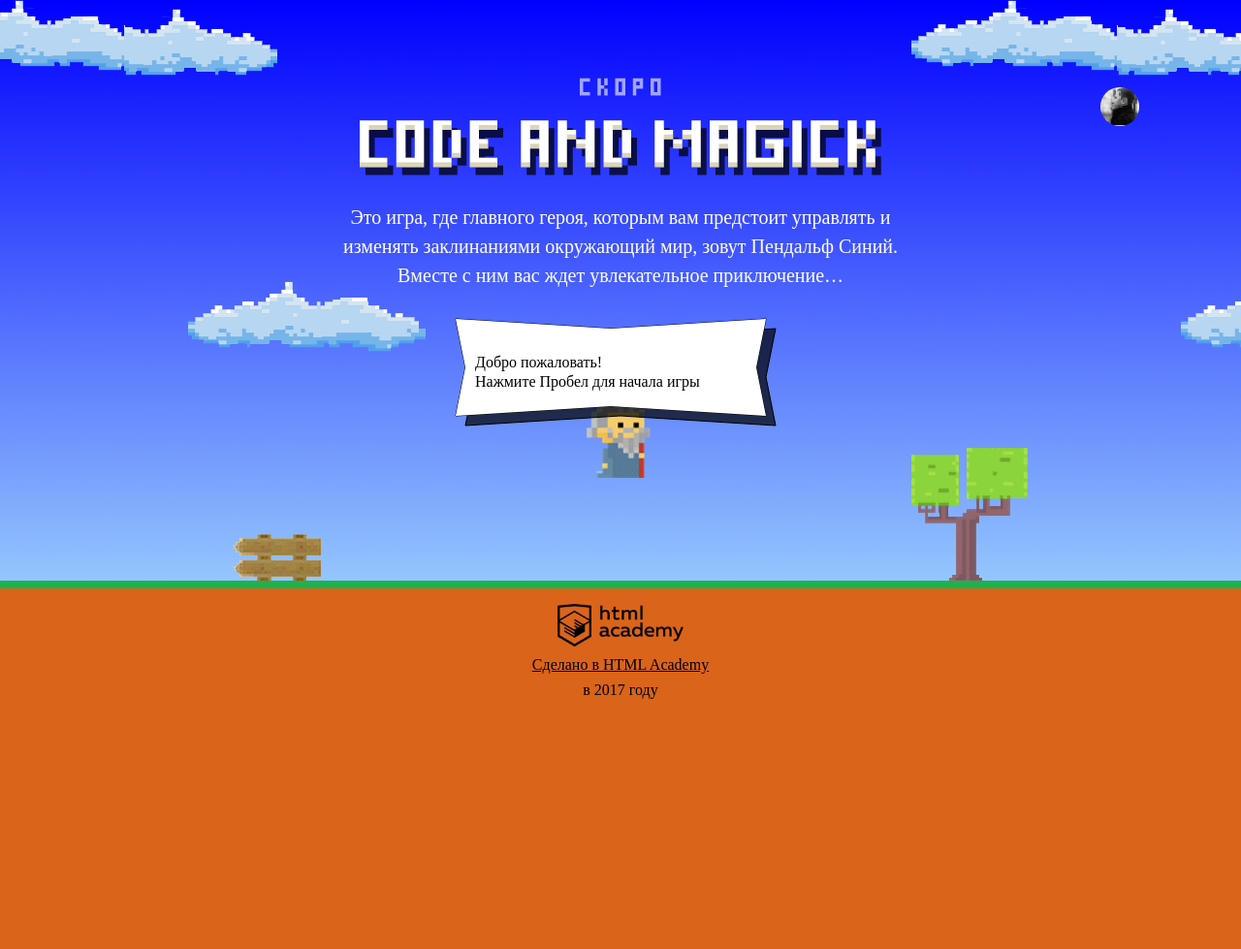
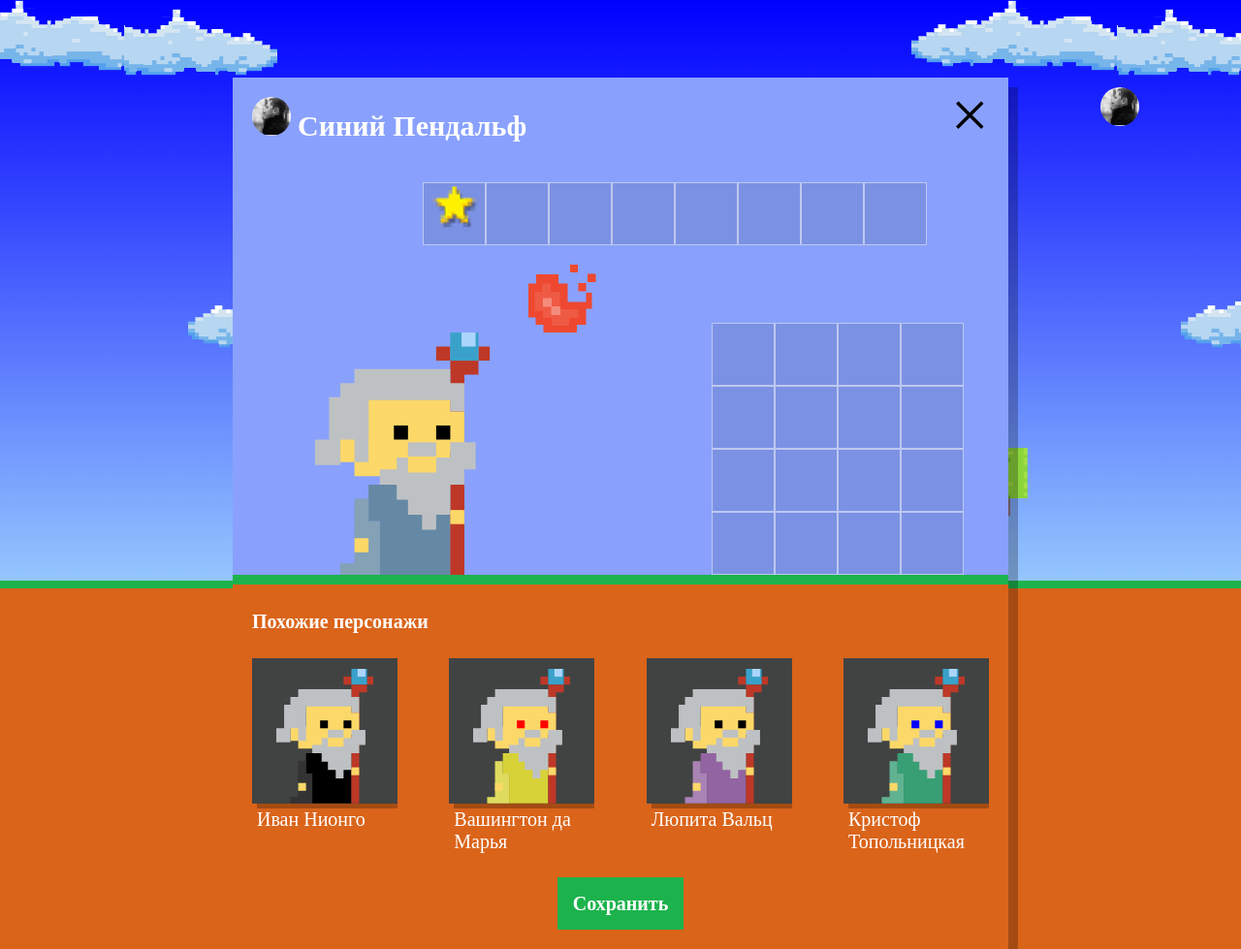
Before and after one commit to designow/1167871-code-and-magick-19, a website: page index.html in a window 1280 px wide. Shown: the whole page at 97% size. Before the commit the page ends 800 px from the top, so only its background shows below. Drawn offline with Linux system fonts and the light colour scheme; a web font is replaced by a local one.

Commit message:
Add setup.js

```diff
--- a/index.html
+++ b/index.html
@@ -1,5 +1,6 @@
 <!DOCTYPE html>
 <html>
+
 <head>
   <meta charset="utf-8">
   <link rel="stylesheet" href="https://fonts.googleapis.com/css?family=PT+Mono&subset=latin,cyrillic">
@@ -7,6 +8,7 @@
   <link rel="shortcut icon" href="favicon.ico" type="image/x-icon">
   <title>Код и Магия</title>
 </head>
+
 <body>
 
   <header>
@@ -14,35 +16,33 @@
         86">
       <g id="wizard">
         <g id="wizard-coat">
-        <polygon points="19 67 19 59 14 59 14 82 9 82 9 86 23 86 23 67 19 67"/>
-        <polygon points="19 59 19 67 23 67 23 86 48 86 48 54 19 54 19 59"/>
+          <polygon points="19 67 19 59 14 59 14 82 9 82 9 86 23 86 23 67 19 67" />
+          <polygon points="19 59 19 67 23 67 23 86 48 86 48 54 19 54 19 59" />
         </g>
         <g id="wizard-head">
           <polygon points="48 86 53 86 53 15 58 15 58 10 62 10 62 5 58 5 58 10 48 10 48 5 43 5 43 10 48 10 48 14 48 86"
-                 fill="#be3827"/>
-        <polygon points="9 37 19 37 19 23 48 23 48 28 53 28 53 42 48 42 48 51 14 51 14 46 9 46 9 37"
-                 fill="#fbd868"/>
-        <rect x="33" y="39" width="10" height="5" fill="#bec1c3"/>
-        <rect x="14" y="37" width="5" height="9" fill="#bec1c3"/>
+            fill="#be3827" />
+          <polygon points="9 37 19 37 19 23 48 23 48 28 53 28 53 42 48 42 48 51 14 51 14 46 9 46 9 37" fill="#fbd868" />
+          <rect x="33" y="39" width="10" height="5" fill="#bec1c3" />
+          <rect x="14" y="37" width="5" height="9" fill="#bec1c3" />
           <polygon
             points="48 39 48 44.34 43 44.34 43 49.69 33 49.69 33 44.34 29 44.34 29 48.62 23 48.62 23 53.97 29 53.97 29 59.31 33 59.31 33 64.66 38 64.66 38 70 43 70 43 64.66 48 64.66 48 53.97 53 53.97 53 48.62 57 48.62 57 39 48 39"
-          fill="#bec1c3"/>
+            fill="#bec1c3" />
           <polygon
             points="0 47 9 47 9 38 19 38 19 24 48 24 48 28 53 28 53 18 48 18 48 13 14 13 14 18 9 18 9 23 5 23 5 38 0 38 0 47"
-          fill="#bec1c3"/>
+            fill="#bec1c3" />
         </g>
         <g id="wizard-eyes">
-        <rect x="28" y="33" width="5" height="5"/>
-        <rect x="43" y="33" width="5" height="5"/>
+          <rect x="28" y="33" width="5" height="5" />
+          <rect x="43" y="33" width="5" height="5" />
         </g>
         <g id="wizard-hands">
           <polygon points="19 67 19 59 14 59 14 82 9 82 9 86 23 86
-          23 67 19 67" fill="#fff" opacity="0.2"/>
-        <rect x="14" y="73" width="5" height="5"
-              fill="#fbd868"/>
-        <rect x="48" y="63" width="5" height="5" fill="#fbd868"/>
-        <rect x="48" width="10" height="10" fill="#3aa2ca"/>
-        <rect x="52" width="5" height="5" fill="#acd5fb"/>
+          23 67 19 67" fill="#fff" opacity="0.2" />
+          <rect x="14" y="73" width="5" height="5" fill="#fbd868" />
+          <rect x="48" y="63" width="5" height="5" fill="#fbd868" />
+          <rect x="48" width="10" height="10" fill="#3aa2ca" />
+          <rect x="52" width="5" height="5" fill="#acd5fb" />
         </g>
       </g>
     </svg>
@@ -68,21 +68,16 @@
   </header>
 
   <div class="overlay setup hidden">
-  <form class="setup-wizard-form"
-        method="post"
-        enctype="multipart/form-data"
-        autocomplete="off">
+    <form class="setup-wizard-form" method="post" enctype="multipart/form-data" autocomplete="off">
 
       <div class="setup-title">
         <div class="setup-user">
           <div class="upload">
-          <img class="setup-user-pic" src="./img/user-1.jpg"/>
+            <img class="setup-user-pic" src="./img/user-1.jpg" />
             <input type="file" name="avatar">
           </div>
           <label>
-          <input type="text" name="username"
-                 maxlength="25" required
-                 class="setup-user-name" value="Синий Пендальф"/>
+            <input type="text" name="username" maxlength="25" required class="setup-user-name" value="Синий Пендальф" />
           </label>
         </div>
 
@@ -91,7 +86,8 @@
 
 
       <div class="setup-artifacts-shop">
-      <div class="setup-artifacts-cell"><img src="img/icon-star.png" alt="Star" width="65" height="50" draggable="true">
+        <div class="setup-artifacts-cell"><img src="img/icon-star.png" alt="Star" width="65" height="50"
+            draggable="true">
         </div>
         <div class="setup-artifacts-cell"></div>
         <div class="setup-artifacts-cell"></div>
@@ -152,7 +148,9 @@
 
           <h4 class="setup-similar-title">Похожие персонажи</h4>
 
-        <div class="setup-similar-list"><!--Список похожих персонажей--></div>
+          <div class="setup-similar-list">
+            <!--Список похожих персонажей-->
+          </div>
         </div>
 
         <button class="button setup-submit">Сохранить</button>
@@ -186,25 +184,28 @@
     var wizardSpeed = 3;
     var wizardWidth = 70;
 
-  var getFireballSpeed = function(left){
+    var getFireballSpeed = function (left) {
       return left ? 5 : 2;
     }
 
-  var getWizardHeight = function(wizardWidth){
+    var getWizardHeight = function (wizardWidth) {
       return 1.337 * wizardWidth;
     }
 
-  var getWizardX = function(width){
+    var getWizardX = function (width) {
       return (width / 2) - (wizardWidth / 2);
     }
 
-  var getWizardY = function(height){
+    var getWizardY = function (height) {
       return height - (height * 2 / 3);
     }
+
   </script>
 
+  <script src="js/setup.js"></script>
   <script src="js/stat.js"></script>
   <script src="js/game.js"></script>
 
 </body>
+
 </html>
--- /dev/null
+++ b/js/setup.js
@@ -0,0 +1,95 @@
+'use strict';
+
+// Функция для выбора элемента DOM
+var qs = function (selector) {
+  return document.querySelector(selector);
+};
+
+// Константы характеристик волшебников
+
+var WIZARDS_NAME = [{
+  name: 'Иван',
+  surname: 'да Марья'
+},
+{
+  name: 'Хуан Себастьян',
+  surname: 'Верон'
+},
+{
+  name: 'Мария',
+  surname: 'Мирабелла'
+},
+{
+  name: 'Кристоф',
+  surname: 'Вальц'
+},
+{
+  name: 'Виктор',
+  surname: 'Онопко'
+},
+{
+  name: 'Юлия',
+  surname: 'Топольницкая'
+},
+{
+  name: 'Люпита',
+  surname: 'Нионго'
+}, {
+  name: 'Вашингтон',
+  surname: 'Ирвинг'
+}
+];
+
+var WIZARDS_COATS = ['rgb(101, 137, 164)',
+  'rgb(241, 43, 107)',
+  'rgb(146, 100, 161)',
+  'rgb(56, 159, 117)',
+  'rgb(215, 210, 55)',
+  'rgb(0, 0, 0)'
+];
+
+var WIZARDS_EYES = [
+  'black',
+  'red',
+  'blue',
+  'yellow',
+  'green'
+];
+
+var wizards = [];
+
+var similarWizardTemplate = document.querySelector('#similar-wizard-template')
+  .content
+  .querySelector('.setup-similar-item');
+
+var fragment = document.createDocumentFragment();
+
+qs('.setup').classList.remove('hidden');
+
+// Функция рэндомайзер
+
+var randomizer = function (max) {
+  return Math.floor(Math.random() * max);
+};
+
+// Функция создания параметров волшебника
+var wizardDataGenerator = function (names, coats, eyes) {
+  var wizard = {};
+  wizard.name = names[randomizer(names.length)].name + ' ' + names[randomizer(names.length)].surname;
+  wizard.coatColor = coats[randomizer(coats.length)];
+  wizard.eyesColor = eyes[randomizer(eyes.length)];
+  return wizard;
+};
+
+// Создание коллекции из 4 волшебников
+for (var i = 0; i < 4; i++) {
+  wizards.push(wizardDataGenerator(WIZARDS_NAME, WIZARDS_COATS, WIZARDS_EYES));
+  var wizardElement = similarWizardTemplate.cloneNode(true);
+  wizardElement.querySelector('.setup-similar-label').textContent = wizards[i].name;
+  wizardElement.querySelector('.wizard-coat').style.fill = wizards[i].coatColor;
+  wizardElement.querySelector('.wizard-eyes').style.fill = wizards[i].eyesColor;
+  fragment.appendChild(wizardElement);
+}
+
+qs('.setup-similar-list').appendChild(fragment);
+qs('.setup-similar').classList.remove('hidden');
```
Lines whose indentation alone changed are shown as unchanged.
